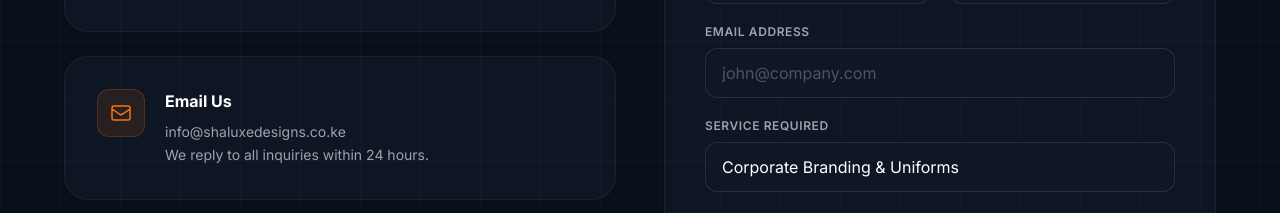
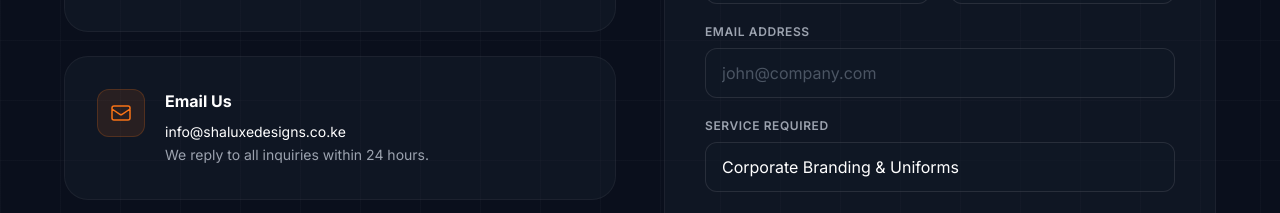
Before and after one commit to shadrackkalama29-eng/Shaluxe, a plain HTML site: page index.html in a window 1280 px wide. Shown: the part 5000-5213 px from the top of the page. Drawn offline with nearby package versions, Linux system fonts and the light colour scheme.

Commit message:
Update index.html

```diff
--- a/index.html
+++ b/index.html
@@ -1004,7 +1004,10 @@ document.getElementById("cta-btn").innerText =
                <div>
     <h4 class="text-white font-bold mb-2">Email Us</h4>
     <p class="text-gray-400 text-sm leading-relaxed">
-        <a href="mailto:info@shaluxedesigns.co.ke">
+        <a
+            href="mailto:info@shaluxedesigns.co.ke?subject=Inquiry%20from%20Website&body=Hello%20Shalu%20Luxe%20Designs,%0D%0A%0D%0AI%20would%20like%20to%20ask%20about..."
+            class="hover:underline text-white"
+        >
             info@shaluxedesigns.co.ke
         </a><br>
         We reply to all inquiries within 24 hours.
```
